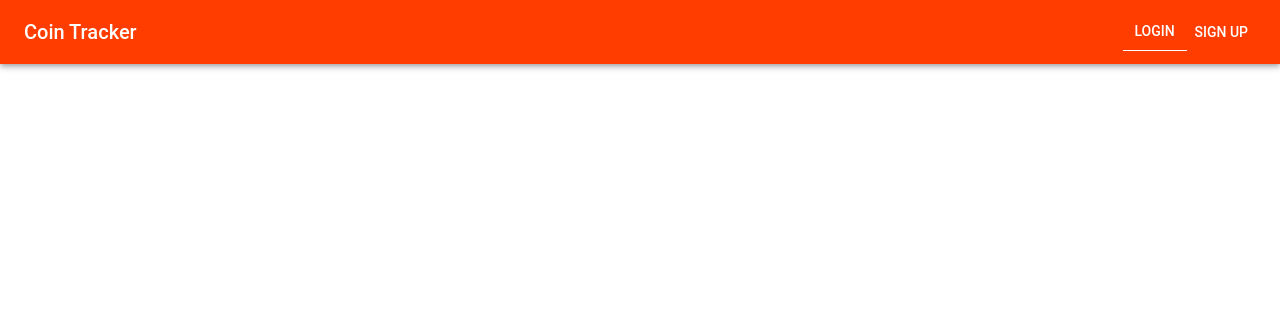
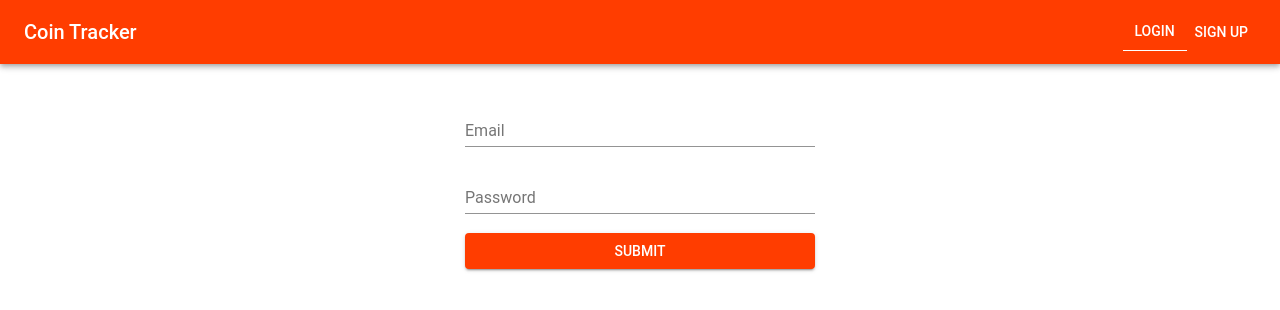
Before and after one commit to patricknavarre/coin-tracker-app, a React (Create React App) app: page /login in a window 1280 px wide. Shown: the top 310 px of the page. Built offline with nearby package versions, Linux system fonts and the light colour scheme.

Commit message:
login lookin aiiight but not working yet

```diff
--- a/src/components/Login/Login.js
+++ b/src/components/Login/Login.js
@@ -1,11 +1,118 @@
-import React from 'react'
+import React from "react";
+import axios from "axios";
+import { makeStyles } from "@material-ui/core/styles";
+
+import { AuthContext } from "../context/AuthContext";
+
+import {
+  FormControl,
+  FormHelperText,
+  Input,
+  InputLabel,
+  Button,
+  CircularProgress,
+  Snackbar,
+  Grid,
+} from "@material-ui/core";
+
+import MuiAlert from "@material-ui//lab/Alert";
+
+import useEmailHooks from "../hooks/useEmailHooks";
+
+import usePasswordHooks from "../hooks/usePasswordHooks";
+import { SettingsInputSvideoRounded } from "@material-ui/icons";
+
+const useStyles = makeStyles((theme) => ({
+  root: {
+    "& > *": {
+      margin: theme.spacing(1),
+      width: 350,
+    },
+  },
+}));
 
 function Login() {
-    return (
-        <div>
+  const classes = useStyles();
 
-        </div>
+  const [
+    email,
+    setEmail,
+    inputEmailError,
+    errorEmailMessage
+  ] = useEmailHooks();
+
+  const [
+    password,
+    setPassword,
+    inputPasswordError,
+    errorPasswordMessage,
+  ] = usePasswordHooks();
+
+
+
+//   const { dispatch } = useContext(AuthContext);
+
+  const handleLoginSubmit = async (e) => {
+      e.preventDefault();
+
+      try {
+
+      }catch(e) {
+          console.log(e);
+      }
+  }
+
+  return (
+    <Grid
+    container
+    spacing={0}
+    direction="column"
+    alignItems="center"
+    justify="center"
+    style={{ minHeight: "30vh" }}
+  >
+    <Grid item xs={12}>
+      <form
+        className={classes.root}
+        autoComplete="on"
+        onSubmit={handleLoginSubmit}
+      >
+        <FormControl error={inputEmailError}>
+          <InputLabel htmlFor="component-email">Email</InputLabel>
+          <Input
+            id="component-email"
+            name="email"
+            value={email}
+            onChange={(e) => setEmail(e)}
+          />
+          <FormHelperText id="component-error-text">
+            {inputEmailError && errorEmailMessage}
+          </FormHelperText>
+        </FormControl>
+
+        <br />
+        <FormControl error={inputPasswordError}>
+          <InputLabel htmlFor="component-password">Password</InputLabel>
+          <Input
+            type="password"
+            id="component-password"
+            name="password"
+            value={password}
+            onChange={(e) => setPassword(e)}
+          />
+          <FormHelperText id="component-error-text">
+            {inputPasswordError && errorPasswordMessage}
+          </FormHelperText>
+        </FormControl>
+
+        <br />
+        <Button variant="contained" color="primary" type="submit">
+          Submit
+        </Button>
+      </form>
+    </Grid>
+  </Grid>
     )
 }
 
-export default Login
+export default Login;
--- a/src/components/Signup/Signup.js
+++ b/src/components/Signup/Signup.js
@@ -85,12 +85,8 @@ function Signup() {
 
   const { dispatch } = useContext(AuthContext);
 
-function handleSignup() {
 
-}
-
-
-  const handleOnSubmit = async (e) => {
+  const handleSignupSubmit = async (e) => {
     e.preventDefault();
 
     console.log(email);
@@ -160,7 +156,7 @@ function handleSignup() {
         <form
           className={classes.root}
           autoComplete="on"
-          onSubmit={handleOnSubmit}
+          onSubmit={handleSignupSubmit}
         >
           <FormControl error={inputEmailError}>
             <InputLabel htmlFor="component-email">Email</InputLabel>
```
Lines whose indentation alone changed are shown as unchanged.
